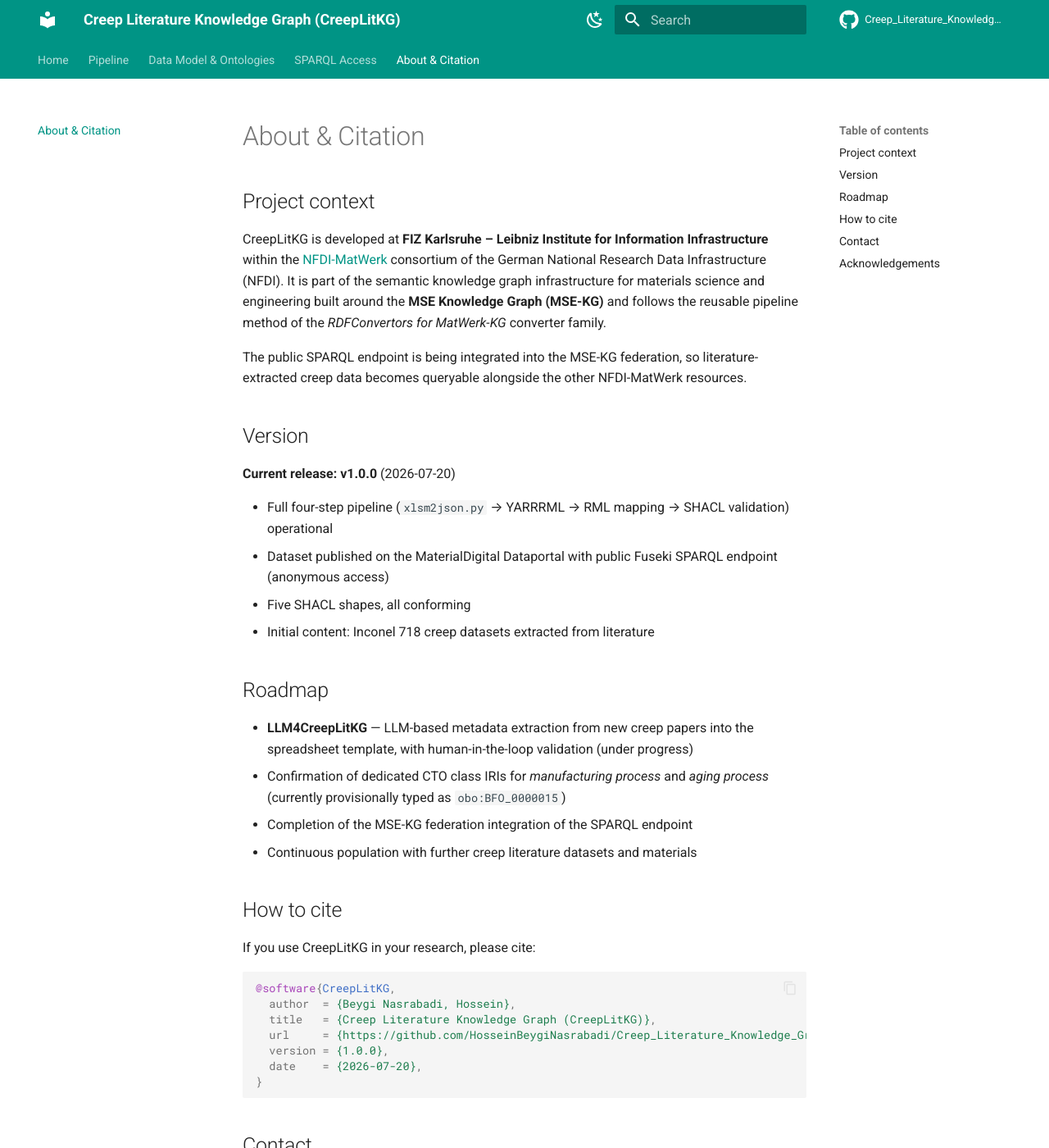
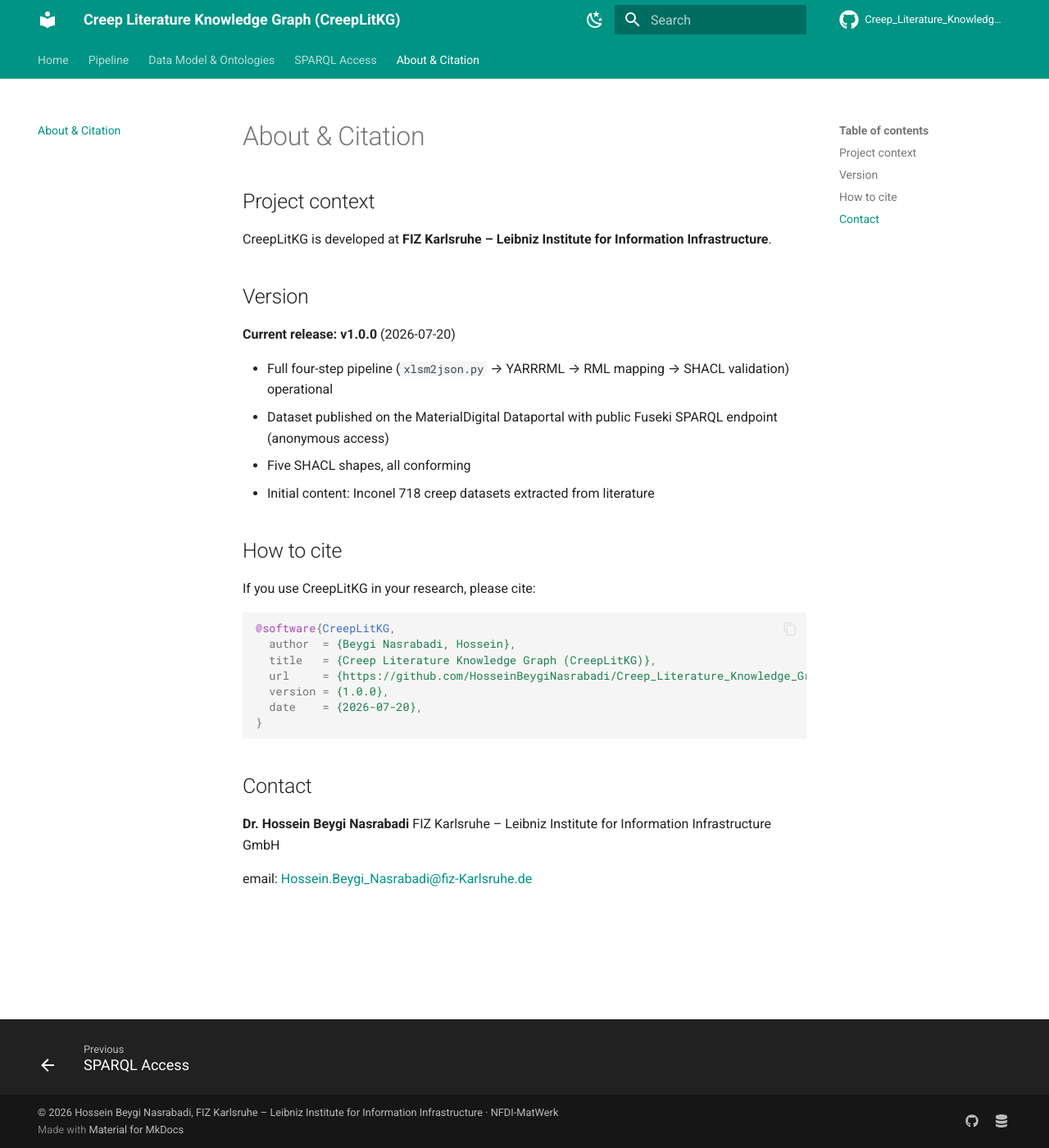
Before and after one commit to HosseinBeygiNasrabadi/Creep_Literature_Knowledge_Graph, an MkDocs documentation site: the page built from docs/about.md, in a window 1280 px wide and 1400 px high. Shown: the whole window at 82% size. Built offline with MkDocs 1.6.1 and Material for MkDocs 9.7.7, drawn with Linux system fonts in a browser that asks for light colours; comment, search, counter and statistics services are not loaded; some of the changed text lies outside the part shown.

Commit message:
Update about.md

```diff
--- a/docs/about.md
+++ b/docs/about.md
@@ -2,9 +2,7 @@
 
 ## Project context
 
-CreepLitKG is developed at **FIZ Karlsruhe – Leibniz Institute for Information Infrastructure** within the [NFDI-MatWerk](https://nfdi-matwerk.de/) consortium of the German National Research Data Infrastructure (NFDI). It is part of the semantic knowledge graph infrastructure for materials science and engineering built around the **MSE Knowledge Graph (MSE-KG)** and follows the reusable pipeline method of the *RDFConvertors for MatWerk-KG* converter family.
-
-The public SPARQL endpoint is being integrated into the MSE-KG federation, so literature-extracted creep data becomes queryable alongside the other NFDI-MatWerk resources.
+CreepLitKG is developed at **FIZ Karlsruhe – Leibniz Institute for Information Infrastructure**.
 
 ## Version
 
@@ -14,13 +12,6 @@
 - Dataset published on the MaterialDigital Dataportal with public Fuseki SPARQL endpoint (anonymous access)
 - Five SHACL shapes, all conforming
 - Initial content: Inconel 718 creep datasets extracted from literature
-
-## Roadmap
-
-- **LLM4CreepLitKG** — LLM-based metadata extraction from new creep papers into the spreadsheet template, with human-in-the-loop validation (under progress)
-- Confirmation of dedicated CTO class IRIs for *manufacturing process* and *aging process* (currently provisionally typed as `obo:BFO_0000015`)
-- Completion of the MSE-KG federation integration of the SPARQL endpoint
-- Continuous population with further creep literature datasets and materials
 
 ## How to cite
 
@@ -40,9 +31,5 @@
 
 **Dr. Hossein Beygi Nasrabadi**
 FIZ Karlsruhe – Leibniz Institute for Information Infrastructure GmbH
-:material-email: [Hossein.Beygi_Nasrabadi@fiz-Karlsruhe.de](mailto:Hossein.Beygi_Nasrabadi@fiz-Karlsruhe.de)
-:material-github: [github.com/HosseinBeygiNasrabadi/Creep_Literature_Knowledge_Graph](https://github.com/HosseinBeygiNasrabadi/Creep_Literature_Knowledge_Graph)
 
-## Acknowledgements
-
-This work is funded within **NFDI-MatWerk** as part of the German National Research Data Infrastructure (NFDI). It builds on the Platform MaterialDigital (PMD) ontologies and infrastructure, the OBO Foundry ontologies (BFO, RO, IAO, OBI), NFDIcore, the MatWerk Ontology (MWO), and QUDT.
+email: [Hossein.Beygi_Nasrabadi@fiz-Karlsruhe.de](mailto:Hossein.Beygi_Nasrabadi@fiz-Karlsruhe.de)
```
